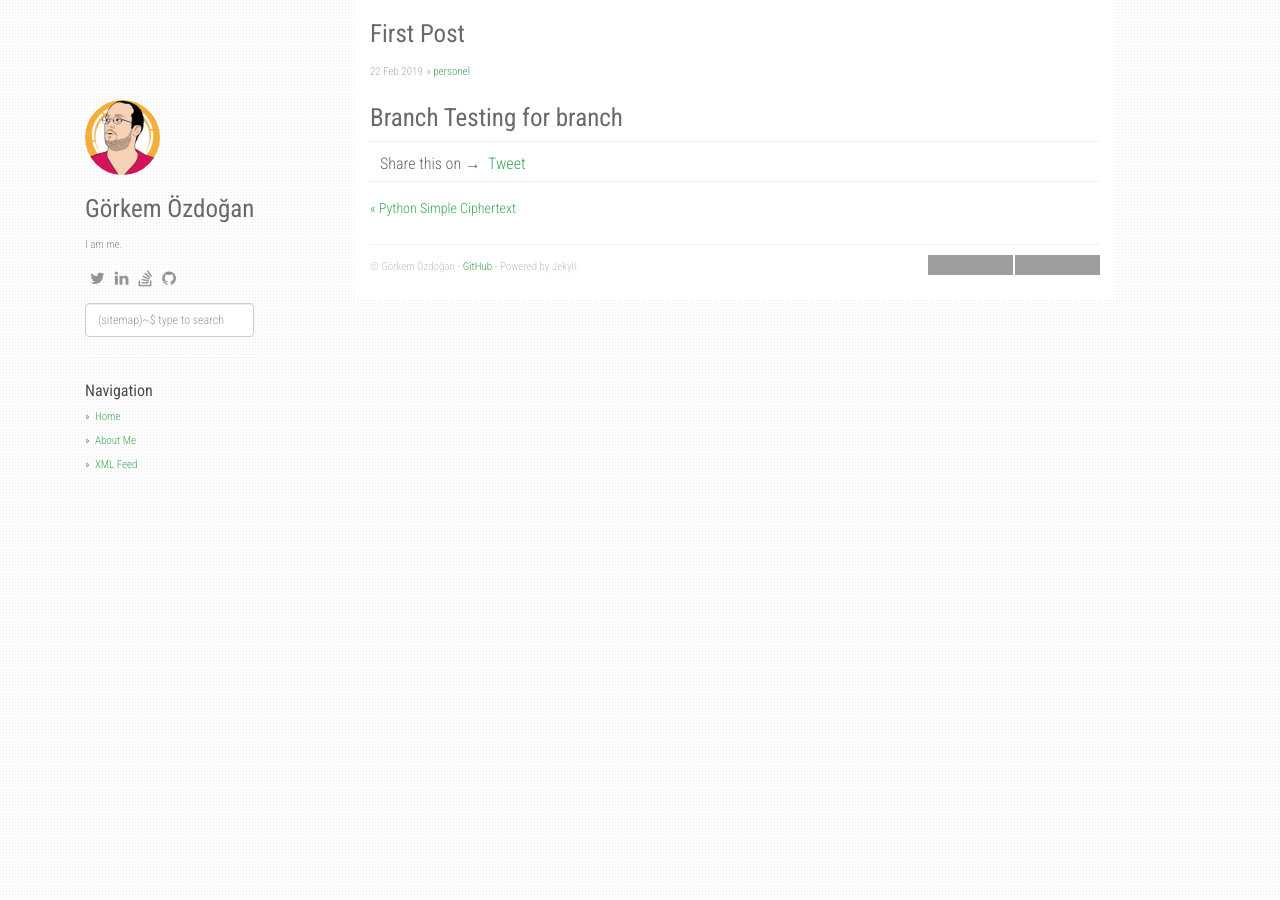
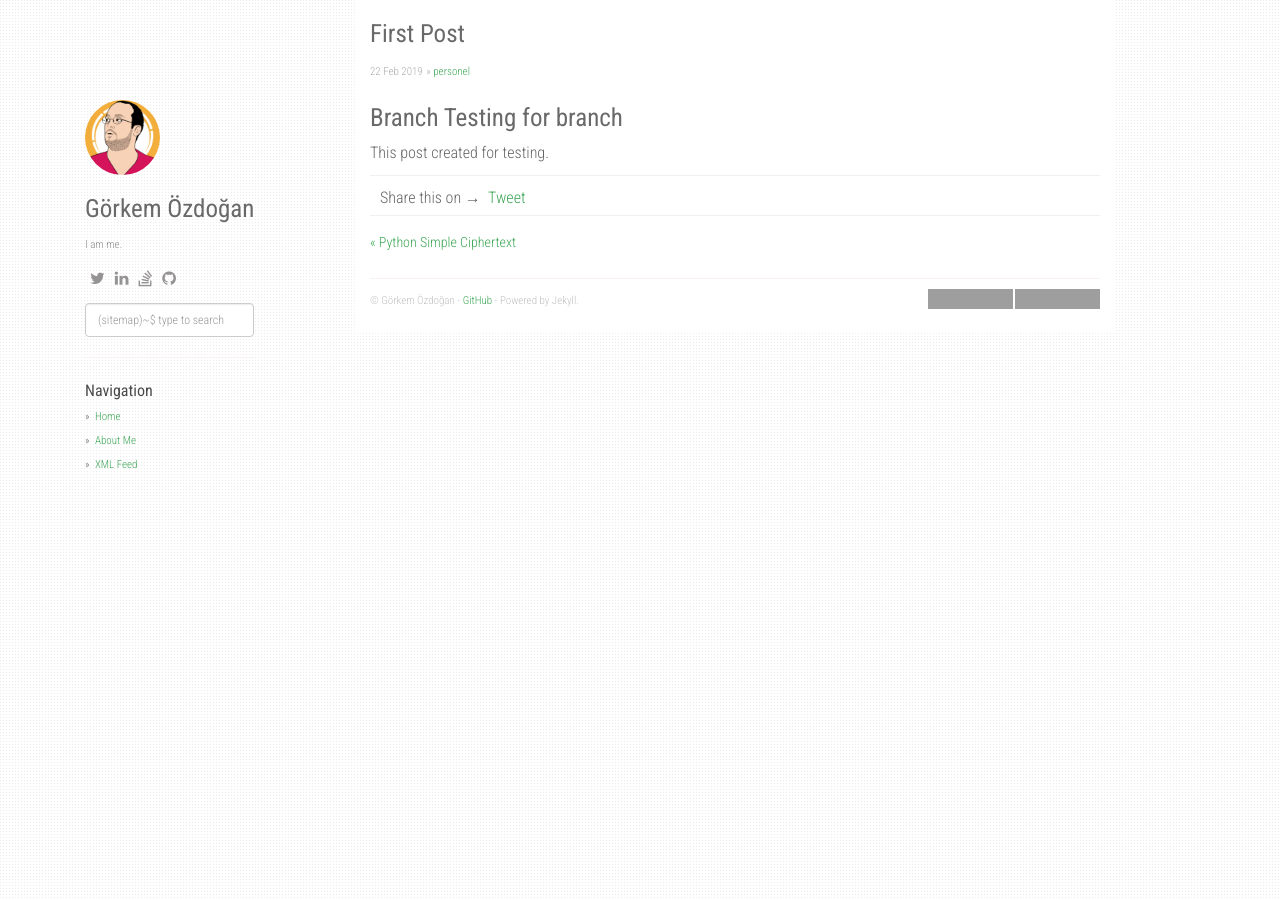
Before and after one commit to agusmakmun/agusmakmun.github.io, a Jekyll site: the page built from _posts/2019-02-23-First-Post.md, in a window 1280 px wide. Built offline with Jekyll 4.4.1, drawn with Linux system fonts in a browser that asks for light colours; nearby versions of some CDN libraries; comment, search, counter and statistics services are not loaded; grey boxes are pictures that could not be loaded.

Commit message:
Update 2019-02-23-First-Post.md

```diff
--- a/_posts/2019-02-23-First-Post.md
+++ b/_posts/2019-02-23-First-Post.md
@@ -6,3 +6,5 @@ categories: [personel]
 ---
 
 # Branch Testing for branch
+
+This post created for testing.
```
